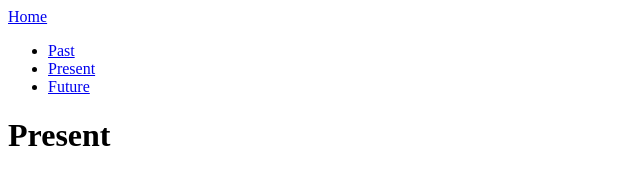
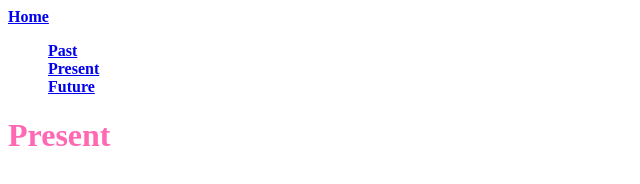
Before and after one commit to courtneyfay/cs-1080-project-1, a plain HTML site: page present.html in a window 1280 px wide. Shown: the whole page, without its empty margins (0-640 px from the left). Drawn offline with Linux system fonts and the light colour scheme.

Commit message:
cleaning up other html files

```diff
--- a/future.html
+++ b/future.html
@@ -1,3 +1,11 @@
+<!DOCTYPE html>
+
+    <head>
+        <title>Court Noyes</title>
+        <link rel="stylesheet" href="main.css"/>
+    </head>
+
+    <body>
         <div>
             <div>
                 <a href="index.html">Home</a>
@@ -16,3 +24,6 @@
         </div>
 
         <h1>Future</h1>
+
+    </body>
+</html>
--- a/main.css
+++ b/main.css
@@ -2,3 +2,7 @@ body {
     color: hotpink;
     font-weight: 800;
 }
+
+.nav-bar {
+    list-style-type: none;
+}
--- a/present.html
+++ b/present.html
@@ -1,3 +1,11 @@
+<!DOCTYPE html>
+
+    <head>
+        <title>Court Noyes</title>
+        <link rel="stylesheet" href="main.css"/>
+    </head>
+
+    <body>
         <div>
             <div>
                 <a href="index.html">Home</a>
@@ -16,3 +24,6 @@
         </div>
 
         <h1>Present</h1>
+
+    </body>
+</html>
```
Also changed, not shown: index.html (+3 -0 lines), past.html (+11 -0 lines). Lines whose indentation alone changed are shown as unchanged.
